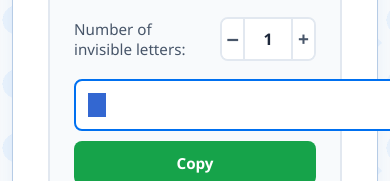
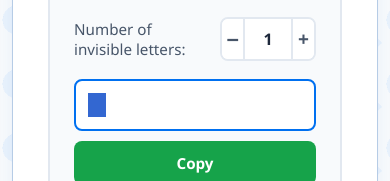
Before and after one commit to zetavaultdl/zetavault, a website: page invisible.html in a window 390 px wide. Shown: the part 832-1013 px from the top of the page. Drawn offline with Linux system fonts and the light colour scheme; a web font is replaced by a local one.

Commit message:
Add files via upload

```diff
--- a/invisible.html
+++ b/invisible.html
@@ -176,8 +176,10 @@
             margin-bottom: 14px;
         }
         @media (max-width: 768px) {
-            .display-input{
-                width: 325px;
+            .display-input {
+                width: 100%;
+                max-width: 100%;
+                box-sizing: border-box;
             }
         }
     </style>
```
